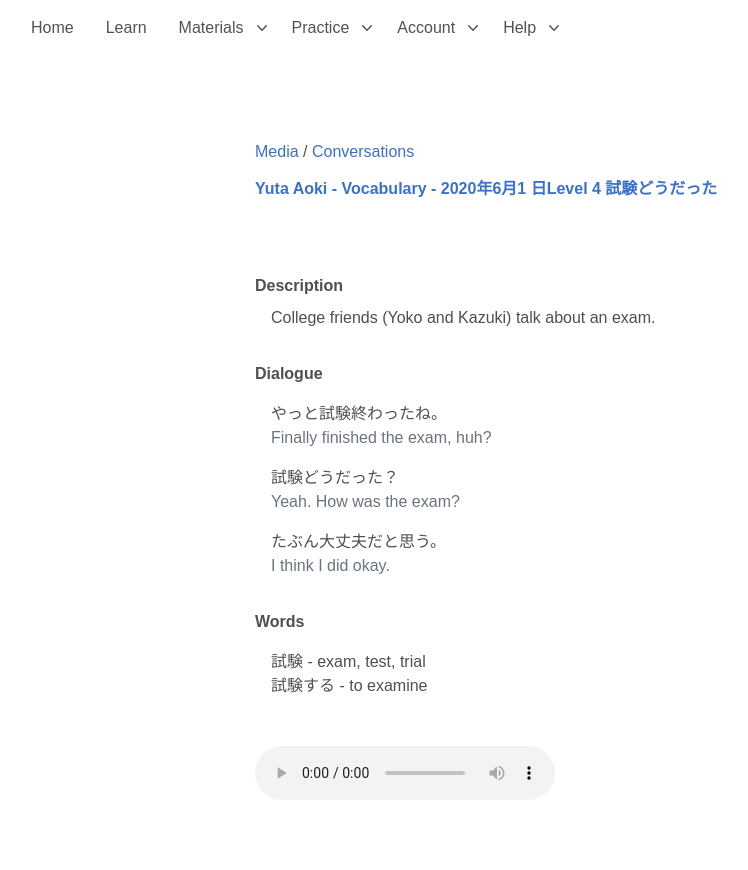
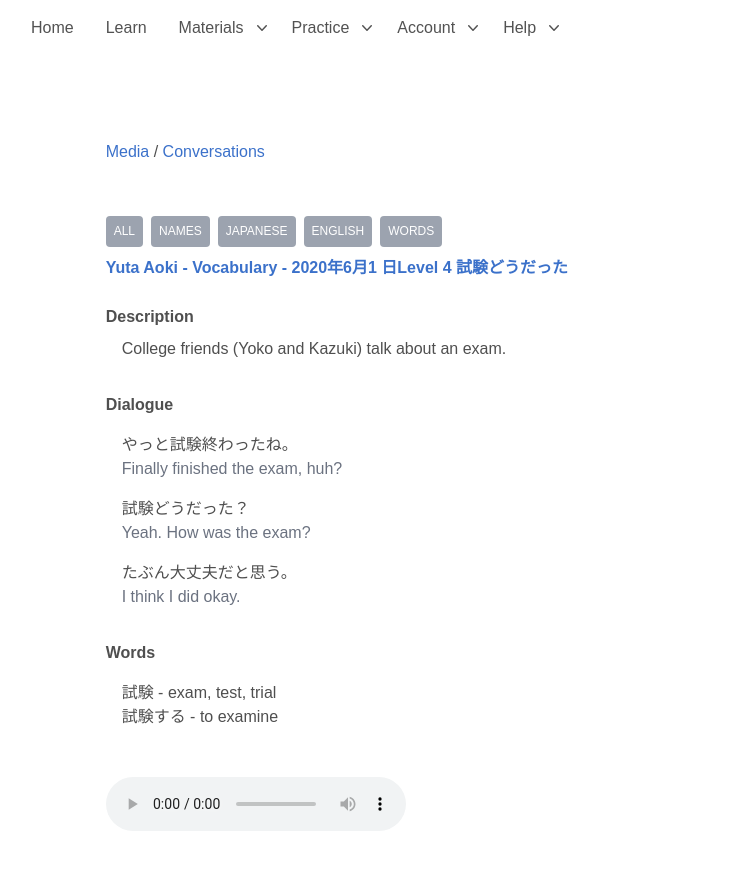
Before and after one commit to netspie/kitsune, a Next.js app in the folder src/manabu-next-js/: page /media/conversations/1 in a window 1280 px wide. Shown: the top 870 px of the page, without its empty margins (1-749 px from the left). Before the commit the page ends 800 px from the top, so only its background shows below. Built offline with nearby package versions, Linux system fonts and the light colour scheme; a web font is replaced by a local one; what tw-elements would draw is missing.

Commit message:
Progress conversation view

```diff
--- a/src/manabu-next-js/src/app/components/Pin.tsx
+++ b/src/manabu-next-js/src/app/components/Pin.tsx
@@ -4,10 +4,12 @@ import React, { useState } from "react";
 export type PinProps = {
   id?: string;
   name: string;
+  active?: boolean;
+  onToggle?: (active: boolean, name: string, id?: string) => void;
 };
 
 function Pin(props: PinProps) {
-  const [active, setActive] = useState(false);
+  const [active, setActive] = useState(props.active ?? false);
 
   return (
     <button
@@ -17,7 +19,7 @@ function Pin(props: PinProps) {
       role="button"
       onClick={() => {
         setActive(!active);
-        console.log(active);
+        props.onToggle && props?.onToggle(active, props.name, props.id);
       }}
     >
       {props.name}
--- a/src/manabu-next-js/src/app/components/PinList.tsx
+++ b/src/manabu-next-js/src/app/components/PinList.tsx
@@ -1,10 +1,11 @@
 "use client";
-import React, { useState } from "react";
+import React from "react";
 import Pin from "./Pin";
 import { PinProps } from "./Pin";
 
 type PinListProps = {
   items: PinProps[];
+  onToggle?: (active: boolean, name: string, id?: string) => void;
 };
 
 function PinList(props: PinListProps) {
@@ -12,7 +13,7 @@ function PinList(props: PinListProps) {
     <>
       <div className="flex gap-2 flex-wrap">
         {props.items.map((item) => (
-          <Pin id={item.id} name={item.name} />
+          <Pin id={item.id} name={item.name} onToggle={props.onToggle} />
         ))}
       </div>
     </>
--- a/src/manabu-next-js/src/app/media/conversations/[id]/page.tsx
+++ b/src/manabu-next-js/src/app/media/conversations/[id]/page.tsx
@@ -1,23 +1,40 @@
-import { Breadcrumbs } from "@/src/app/components";
+"use client"
+import { Breadcrumbs, PinList } from "@/src/app/components";
 import React from "react";
+
+
 
 function Conversation() {
   return (
-    <>
-      <div className="flex flex-col justify-center mb-12 mt-32 lg:mx-64 sm:mx-8 max-sm:mx-8">
+    <div className="my-32 lg:w-900 md:w-10/12 sm:w-10/12 max-sm:w-11/12 mx-auto">
+      <div className="flex flex-col justify-center">
         <Breadcrumbs
           items={[
             { name: "Media", href: "/media" },
             { name: "Conversations", href: "/conversations" },
           ]}
         />
+        <div className="mt-10 mb-2">
+          <PinList
+            items={[
+              { name: "All" },
+              { name: "Names" },
+              { name: "Japanese" },
+              { name: "English" },
+              { name: "Words" },
+            ]}
+            onToggle={(active:boolean, name:string, id?: string) => {
+              console.log("")
+            }}
+          />
+        </div>
         <div className="max-w-[700px] text-center">
           <p className="mb-6 font-bold text-primary dark:text-primary-400 text-left">
             Yuta Aoki - Vocabulary - 2020年6月1 日Level 4 試験どうだった
           </p>
         </div>
       </div>
-      <div className="flex flex-col gap-8 lg:mx-64 md:mx-32 sm:mx-8 max-sm:mx-8">
+      <div className="flex flex-col gap-8">
         <div className="flex flex-col">
           <h4 className="font-bold">Description</h4>
           <span className="mt-2 ml-4">
@@ -84,7 +101,7 @@ function Conversation() {
             </span>
           </div>
         </div>
-        <audio controls>
+        <audio className="" controls>
           <source
             src="../../../audio/2020年6月1日 Level 4 試験どうだった？.mp3"
             type="audio/mpeg"
@@ -92,7 +109,7 @@ function Conversation() {
           Your browser does not support the audio element.
         </audio>
       </div>
-    </>
+    </div>
   );
 }
 
```
